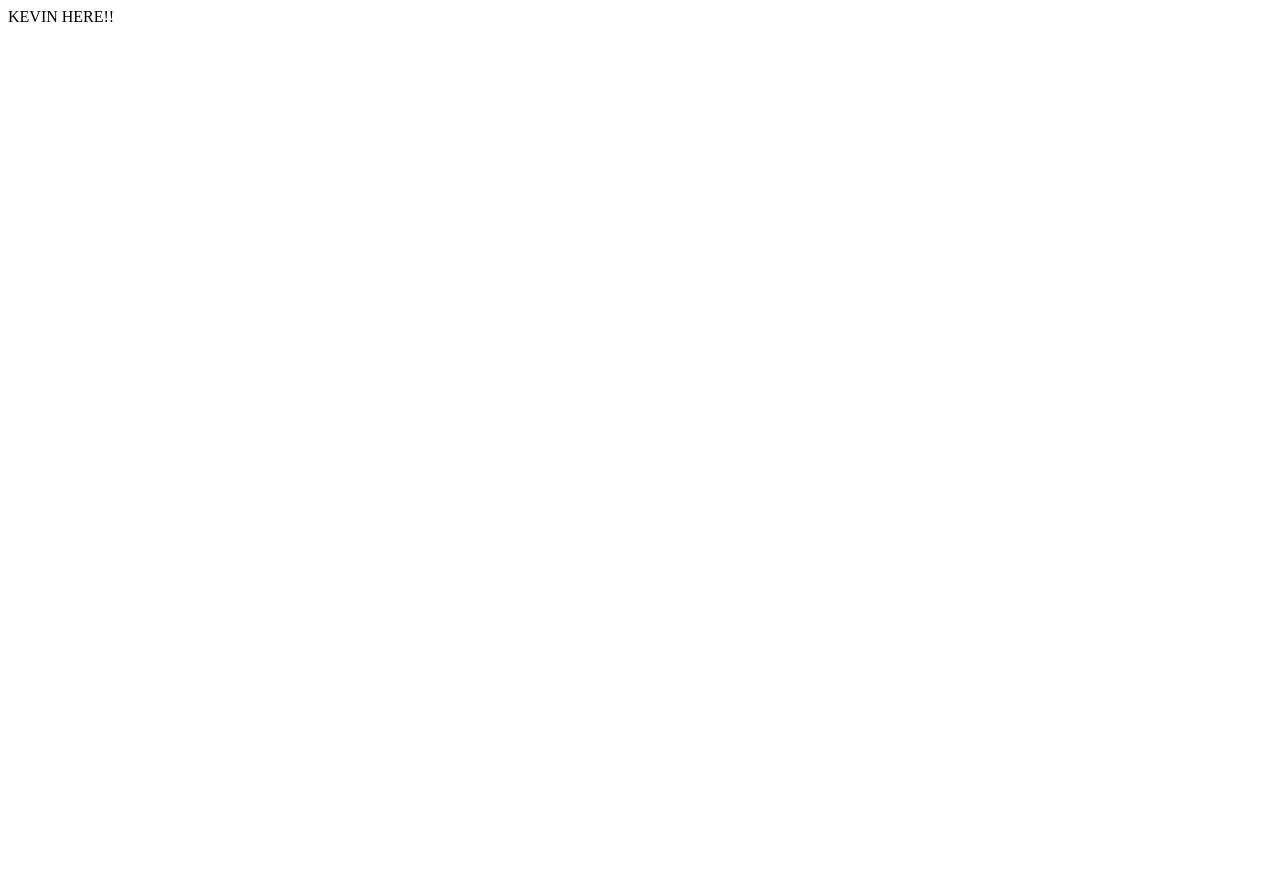
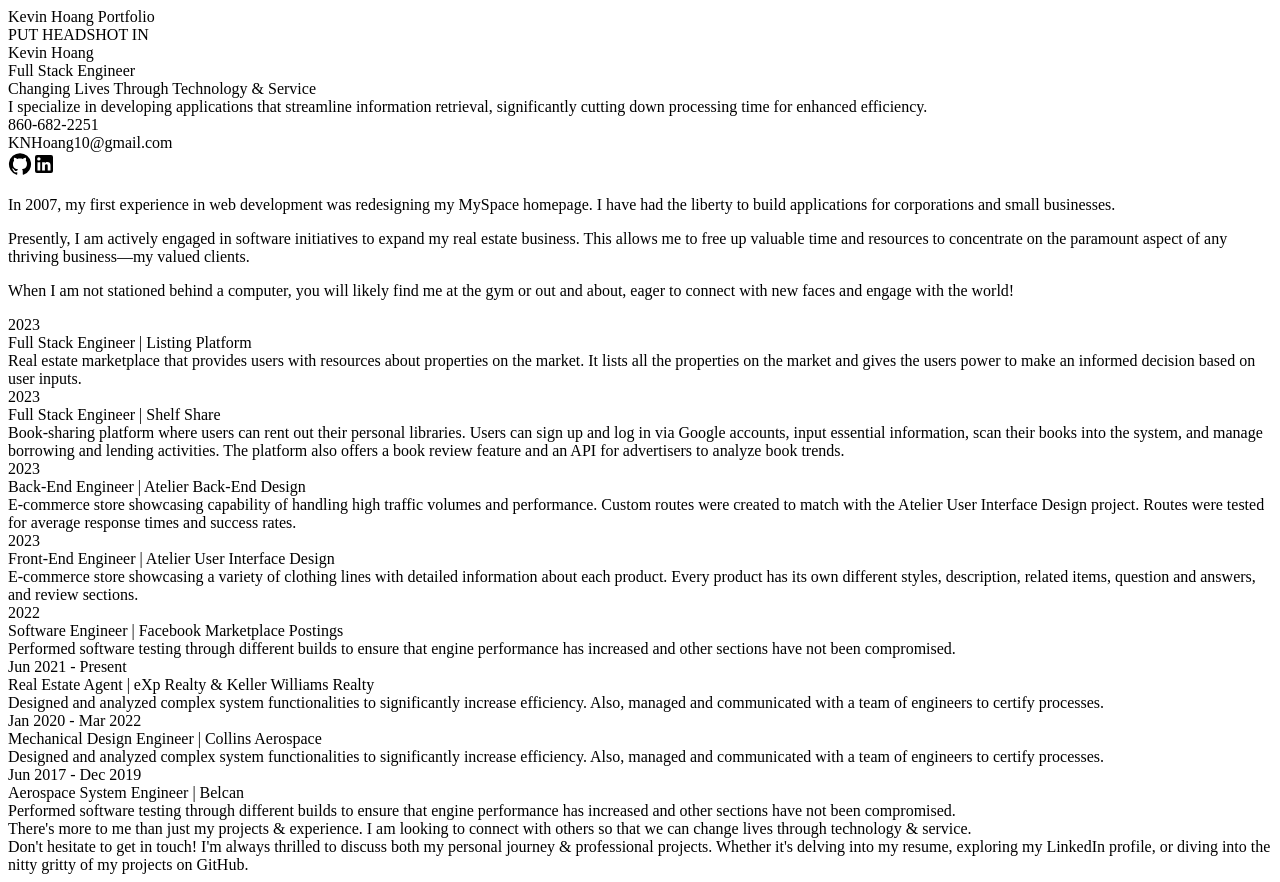
Before and after one commit to knhoang10/AboutMe, a React app: page / in a window 1280 px wide. Before the commit the page ends 800 px from the top, so only its background shows below. Built offline with nearby package versions, Linux system fonts and the light colour scheme; the HTML template or start-up script is replaced by a standard one.

Commit message:
Finished the content of the page

```diff
--- a/public/src/app.tsx
+++ b/public/src/app.tsx
@@ -1,12 +1,105 @@
 import { useState } from 'react';
+import { BegPage } from './begPage';
+import { Navigation } from './navigation';
+import GitHubIcon from '@mui/icons-material/GitHub';
+import LinkedInIcon from '@mui/icons-material/LinkedIn';
+import EmailSharpIcon from '@mui/icons-material/EmailSharp';
+import FileDownloadIcon from '@mui/icons-material/FileDownload';
+import LocalPhoneSharpIcon from '@mui/icons-material/LocalPhoneSharp';
 
 
 export const App = () => {
+  const handleGitHubIconClick = () => {
+    window.open('https://github.com/knhoang10', '_blank');
+  };
+  const handleLinkedInIconClick = () => {
+    window.open('https://www.linkedin.com/in/knhoangre/', '_blank');
+  };
+
+
   return (
     <>
-      KEVIN HERE!!
+      <BegPage />
+      <div className='introduction'>
+        <div className='head-shot'>PUT HEADSHOT IN</div>
+        <div className='name'>Kevin Hoang</div>
+        <div className='job-position'>Full Stack Engineer</div>
+        <div className='motto'>Changing Lives Through Technology & Service</div>
+        <div className='quick-summary'>I specialize in developing applications that streamline information retrieval, significantly cutting down processing time for enhanced efficiency.</div>
+        <div className='phone-number'>860-682-2251</div>
+        <div className='email'>KNHoang10@gmail.com</div>
+        <div className='social-media'>
+          <GitHubIcon onClick={handleGitHubIconClick} />
+          <LinkedInIcon onClick={handleLinkedInIconClick} />
+          {/* <FileDownloadIcon /> */}
+        </div>
+      </div>
+
+      <div className='about'>
+        <p className='getting-into-software'>In 2007, my first experience in web development was redesigning my MySpace homepage. I have had the liberty to build applications for corporations and small businesses.</p>
+        <p className='what-i-am-doing-now'>Presently, I am actively engaged in software initiatives to expand my real estate business. This allows me to free up valuable time and resources to concentrate on the paramount aspect of any thriving business—my valued clients. </p>
+        <p className='about-hobbies'> When I am not stationed behind a computer, you will likely find me at the gym or out and about, eager to connect with new faces and engage with the world!</p>
+      </div>
+
+      <div className='projects'>
+        <div className='project'>
+          <div className='timeline'>2023</div>
+          <div className='project-position-and-name'>Full Stack Engineer | Listing Platform</div>
+          <div className='project-description'>Real estate marketplace that provides users with resources about properties on the market. It lists all the properties on the market and gives the users power to make an informed decision based on user inputs.</div>
+        </div>
+        <div className='project'>
+          <div className='timeline'>2023</div>
+          <div className='project-position-and-name'>Full Stack Engineer | Shelf Share</div>
+          <div className='project-description'>Book-sharing platform where users can rent out their personal libraries. Users can sign up and log in via Google accounts, input essential information, scan their books into the system, and manage borrowing and lending activities. The platform also offers a book review feature and an API for advertisers to analyze book trends.</div>
+        </div>
+        <div className='project'>
+          <div className='timeline'>2023</div>
+          <div className='project-position-and-name'>Back-End Engineer | Atelier Back-End Design</div>
+          <div className='project-description'>E-commerce store showcasing capability of handling high traffic volumes and performance. Custom routes were created to match with the Atelier User Interface Design project. Routes were tested for average response times and success rates.</div>
+        </div>
+        <div className='project'>
+          <div className='timeline'>2023</div>
+          <div className='project-position-and-name'>Front-End Engineer | Atelier User Interface Design</div>
+          <div className='project-description'>E-commerce store showcasing a variety of clothing lines with detailed information about each product. Every product has its own different styles, description, related items, question and answers, and review sections.</div>
+        </div>
+        <div className='project'>
+          <div className='timeline'>2022</div>
+          <div className='project-position-and-name'>Software Engineer | Facebook Marketplace Postings</div>
+          <div className='project-description'>Performed software testing through different builds to ensure that engine performance has increased and other sections have not been compromised.</div>
+        </div>
+      </div>
+
+      <div className='experiences'>
+        <div className='experience'>
+          <div className='timeline'>Jun 2021 - Present</div>
+          <div className='job-position-and-company'>Real Estate Agent | eXp Realty & Keller Williams Realty</div>
+          <div className='experience-description'>Designed and analyzed complex system functionalities to significantly increase efficiency. Also, managed and communicated with a team of engineers to certify processes.</div>
+        </div>
+        <div className='experience'>
+          <div className='timeline'>Jan 2020 - Mar 2022</div>
+          <div className='job-position-and-company'>Mechanical Design Engineer | Collins Aerospace</div>
+          <div className='experience-description'>Designed and analyzed complex system functionalities to significantly increase efficiency. Also, managed and communicated with a team of engineers to certify processes.</div>
+        </div>
+        <div className='experience'>
+          <div className='timeline'>Jun 2017 - Dec 2019</div>
+          <div className='job-position-and-company'>Aerospace System Engineer | Belcan</div>
+          <div className='experience-description'>Performed software testing through different builds to ensure that engine performance has increased and other sections have not been compromised.</div>
+
+        </div>
+      </div>
+      <div className='more-information'>
+        <div className='more-information-description'>
+          There's more to me than just my projects & experience. I am looking to connect with others so that we can change lives through technology & service.
+        </div>
+        <div className='more-information-description'>
+          Don't hesitate to get in touch! I'm always thrilled to discuss both my personal journey & professional projects. Whether it's delving into my resume, exploring my LinkedIn profile, or diving into the nitty gritty of my projects on GitHub.
+        </div>
+        {/* <div className='call-button'><</div>
+        <div className='email-button'></div> */}
+        <div className='resume-button'></div>
+        <div className='linkedin-button'></div>
+        <div className='github-button'></div>
+      </div>
     </>
   )
 };
-
-// export default App;
```
